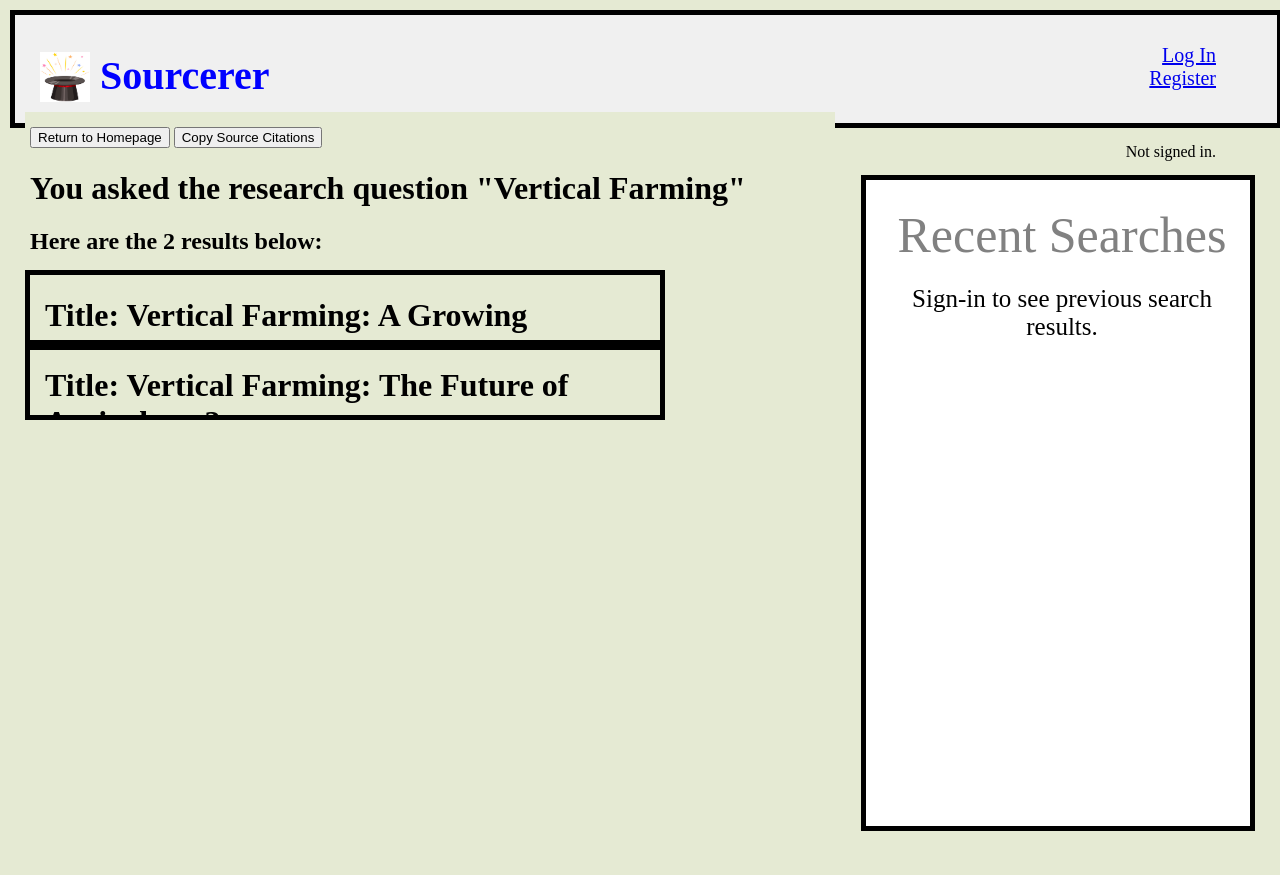
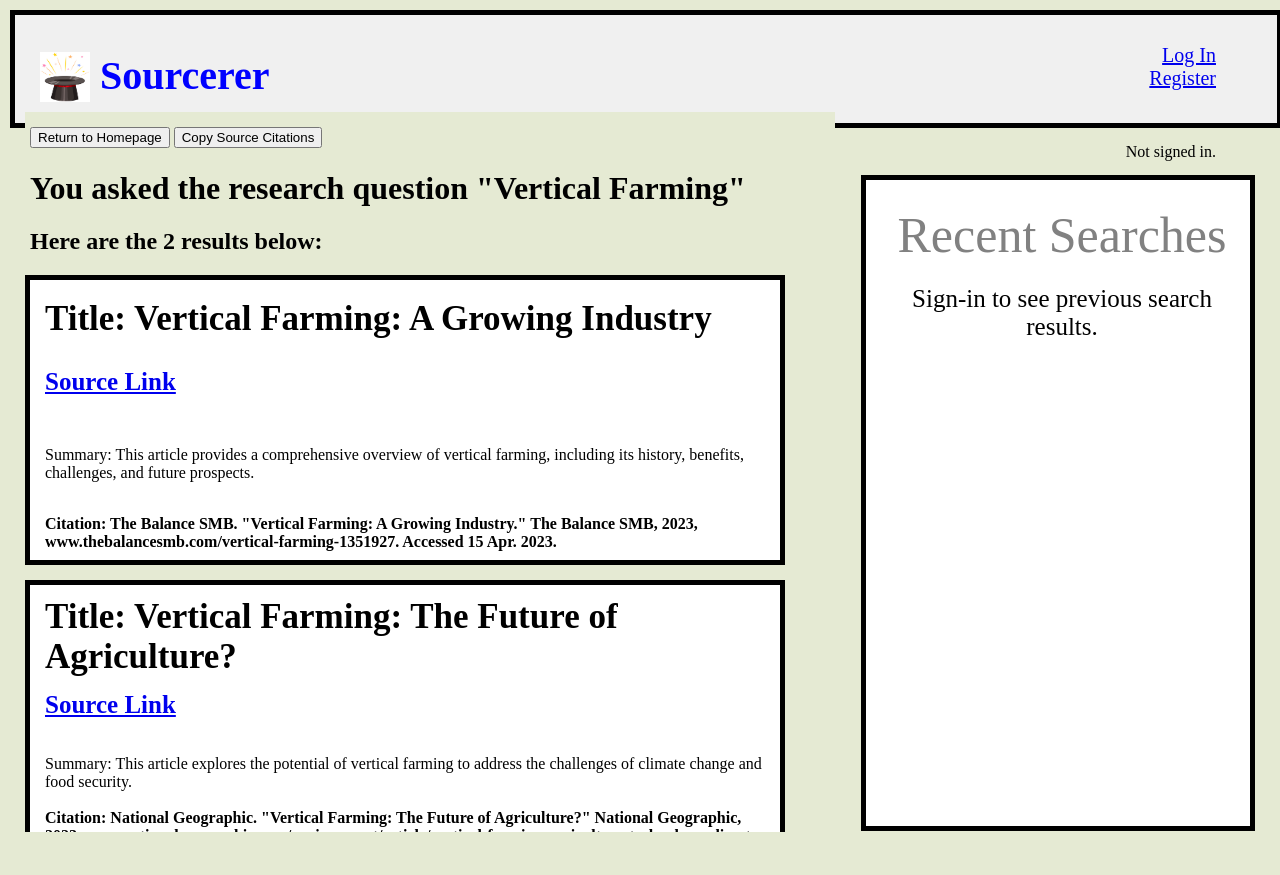
Before and after one commit to DurjaMan27/sourcerer, a Django app: page /results/2 in a window 1280 px wide. Run offline with Django 4.2, Linux system fonts and the light colour scheme; data comes from the database, SQL or seed files in the repository.

Commit message:
Fixed some styling

```diff
--- a/sourcerer/sourcing/static/sourcing/styles.css
+++ b/sourcerer/sourcing/static/sourcing/styles.css
@@ -152,18 +152,32 @@ textarea {
 
 .result {
     display: grid;
-    height: 10%;
-    width: 75%;
+    height: 40%;
+    width: 90%;
     outline: 5px black solid;
     align-items: center;
     padding-left: 15px;
     padding-right: 15px;
     overflow-y: scroll;
+    margin-top: 25px;
+    margin-bottom: 25px;
+    background-color: white;
 }
 
-.recentSearch h1 {
-    font-size: 45px;
+.result h1 {
+    font-size: 35px;
     color: black;
     text-align: left;
+    margin-top: 10px;
+    margin-bottom: 5px;
+}
+
+.result h3 {
     margin-top: 5px;
+    font-size: 25px;
 }
+
+.result p {
+    margin-bottom: 15px;
+    margin-top: 7px;
+}
```
